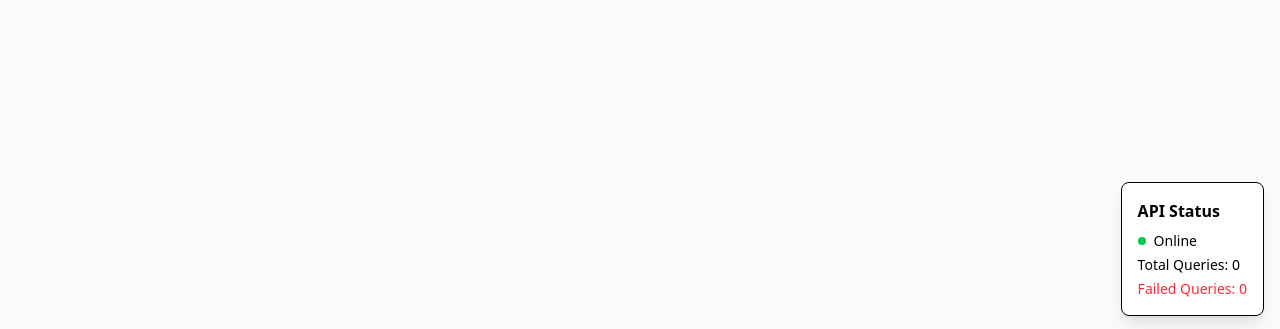
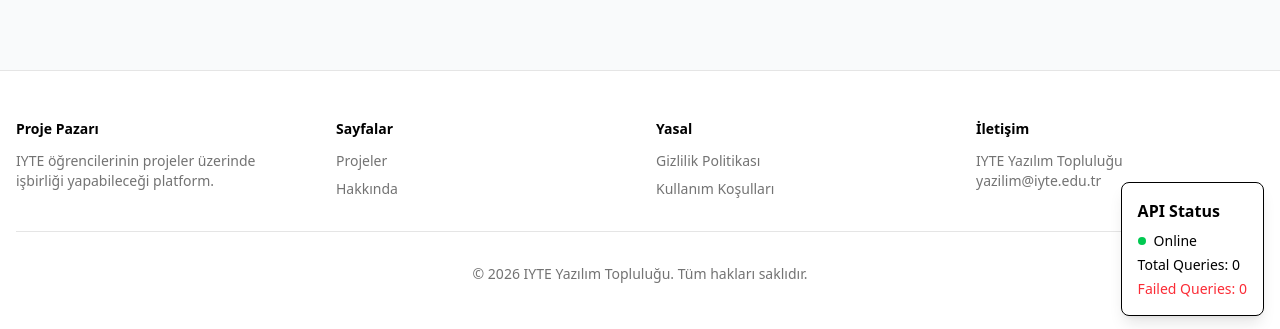
Before and after one commit to IYTE-Yazilim-Toplulugu/proje-pazari, a Next.js app: page / in a window 1280 px wide. Shown: the part 468-797 px from the top of the page. Built offline with nearby package versions, Linux system fonts and the light colour scheme; no server answers.

Commit message:
feat: add Footer component and integrate into root layout

```diff
--- a/app/layout.tsx
+++ b/app/layout.tsx
@@ -3,6 +3,7 @@ import { Geist, Geist_Mono, JetBrains_Mono } from "next/font/google";
 import "./globals.css";
 import Providers from "./providers";
 import Header from "@/components/shared/Header";
+import Footer from "@/components/shared/Footer";
 import {NextIntlClientProvider} from 'next-intl';
 import {getLocale, getMessages} from 'next-intl/server';
 
@@ -96,6 +97,7 @@ export default async function RootLayout({
                             <main className="flex-grow">
                                 {children}
                             </main>
+                            <Footer />
                         </div>
                     </Providers>
                 </NextIntlClientProvider>
--- /dev/null
+++ b/components/shared/Footer.tsx
@@ -0,0 +1,62 @@
+import Link from 'next/link';
+
+export default function Footer() {
+  return (
+    <footer className="border-t border-border bg-background">
+      <div className="container mx-auto px-4 py-8 md:py-12">
+        <div className="grid grid-cols-1 gap-8 md:grid-cols-4">
+          <div>
+            <h3 className="text-sm font-semibold mb-3">Proje Pazarı</h3>
+            <p className="text-sm text-muted-foreground">
+              IYTE öğrencilerinin projeler üzerinde işbirliği yapabileceği platform.
+            </p>
+          </div>
+
+          <div>
+            <h3 className="text-sm font-semibold mb-3">Sayfalar</h3>
+            <ul className="space-y-2 text-sm">
+              <li>
+                <Link href="/projects" className="text-muted-foreground hover:text-foreground transition-colors">
+                  Projeler
+                </Link>
+              </li>
+              <li>
+                <Link href="/about" className="text-muted-foreground hover:text-foreground transition-colors">
+                  Hakkında
+                </Link>
+              </li>
+            </ul>
+          </div>
+
+          <div>
+            <h3 className="text-sm font-semibold mb-3">Yasal</h3>
+            <ul className="space-y-2 text-sm">
+              <li>
+                <Link href="/privacy" className="text-muted-foreground hover:text-foreground transition-colors">
+                  Gizlilik Politikası
+                </Link>
+              </li>
+              <li>
+                <Link href="/terms" className="text-muted-foreground hover:text-foreground transition-colors">
+                  Kullanım Koşulları
+                </Link>
+              </li>
+            </ul>
+          </div>
+
+          <div>
+            <h3 className="text-sm font-semibold mb-3">İletişim</h3>
+            <p className="text-sm text-muted-foreground">
+              IYTE Yazılım Topluluğu<br />
+              yazilim@iyte.edu.tr
+            </p>
+          </div>
+        </div>
+
+        <div className="mt-8 pt-8 border-t border-border text-center text-sm text-muted-foreground">
+          © {new Date().getFullYear()} IYTE Yazılım Topluluğu. Tüm hakları saklıdır.
+        </div>
+      </div>
+    </footer>
+  );
+}
```
